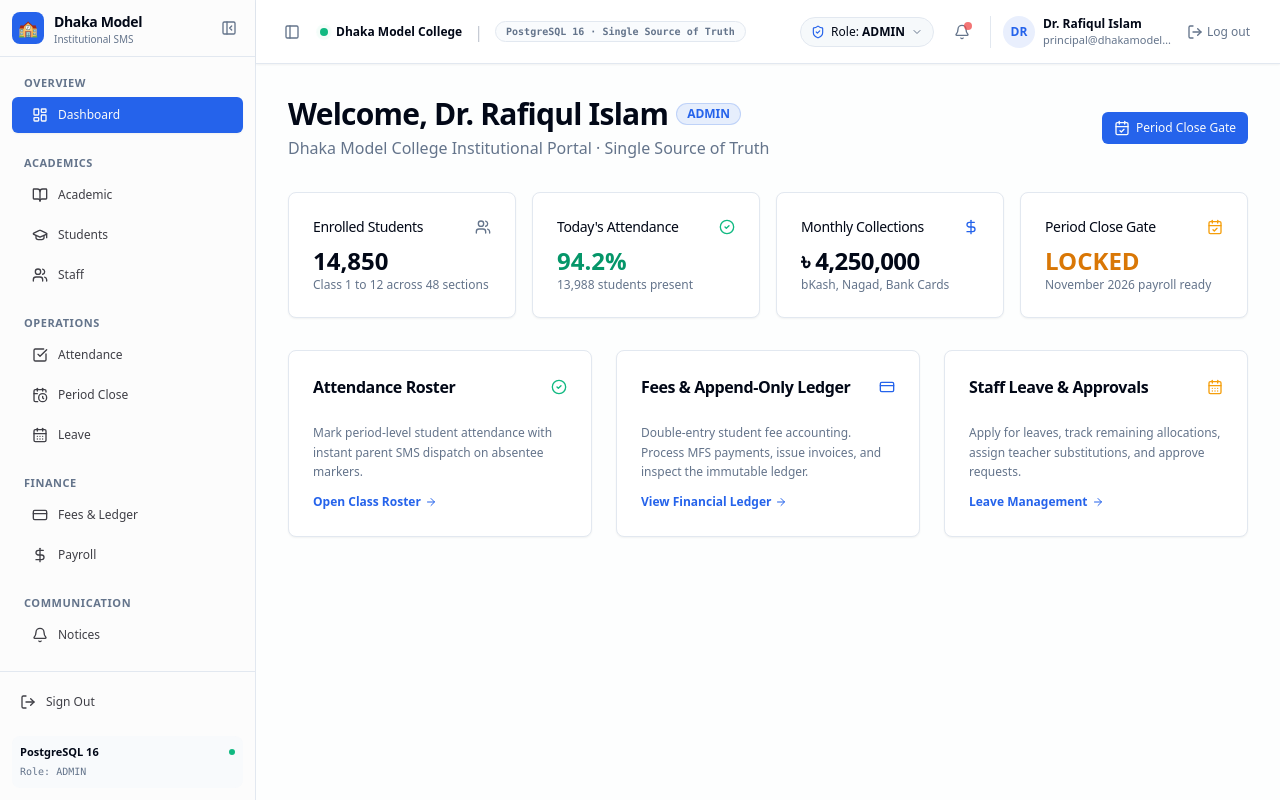
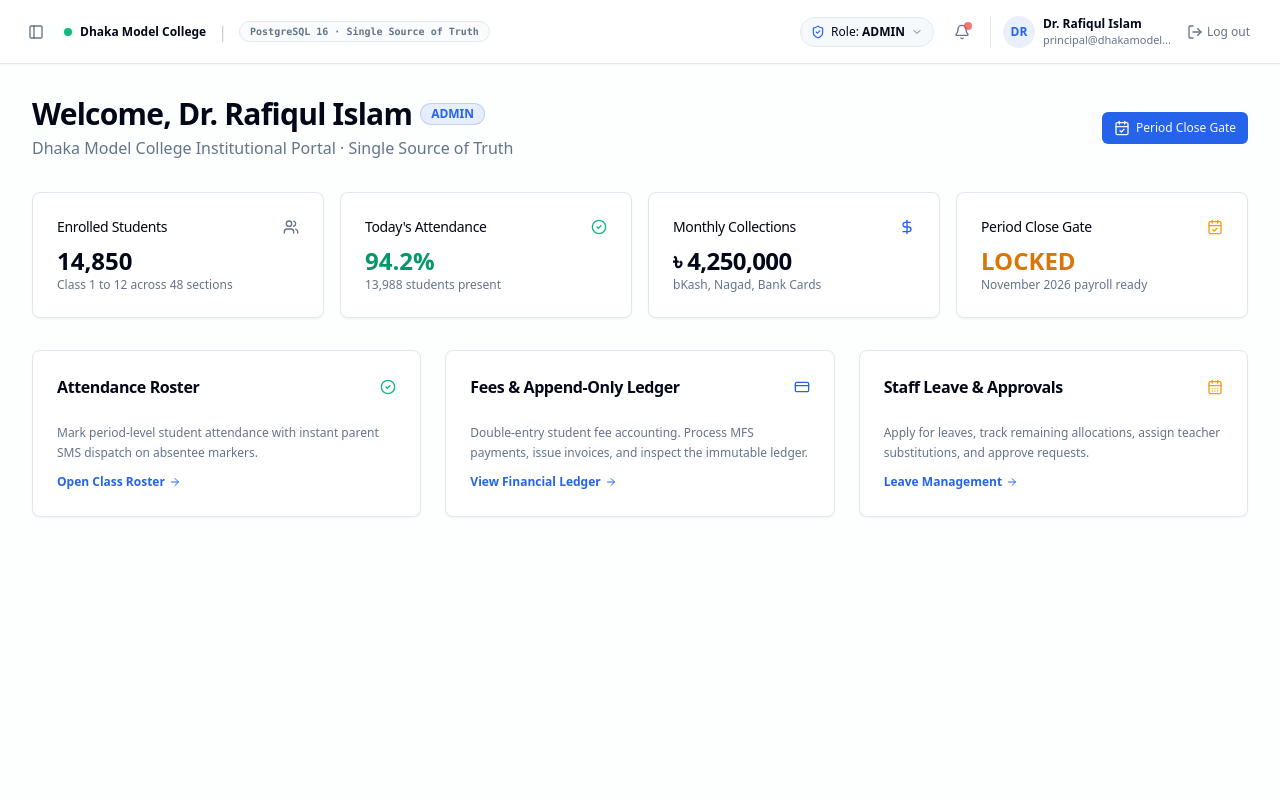
Before and after one commit to sks006/collage-management-system, a Next.js app in the folder apps/web/: page / in a window 1280 px wide. Built offline with nearby package versions, Linux system fonts and the light colour scheme.

Commit message:
feat(ui): hide scrollbar sliders across project and default sidebar to offcanvas hidden

```diff
--- a/apps/web/src/app/(dashboard)/layout.tsx
+++ b/apps/web/src/app/(dashboard)/layout.tsx
@@ -4,11 +4,11 @@ import { Navbar } from "@/components/shared/navbar";
 
 export default function DashboardLayout({ children }: { children: React.ReactNode }) {
   return (
-    <SidebarProvider>
-      <AppSidebar />
+    <SidebarProvider defaultOpen={false}>
+      <AppSidebar collapsible="offcanvas" />
       <SidebarInset>
         <Navbar />
-        <main className="flex-1 p-4 sm:p-6 lg:p-8 bg-muted/15 overflow-y-auto min-w-0">
+        <main className="flex-1 p-4 sm:p-6 lg:p-8 bg-muted/15 overflow-y-auto min-w-0 [scrollbar-width:none] [-ms-overflow-style:none] [&::-webkit-scrollbar]:hidden">
           <div className="max-w-7xl mx-auto w-full">
             {children}
           </div>
--- a/apps/web/src/app/globals.css
+++ b/apps/web/src/app/globals.css
@@ -61,8 +61,17 @@
 
   * {
     @apply border-border;
+    scrollbar-width: none;
+    -ms-overflow-style: none;
   }
   body {
     @apply bg-background text-foreground;
   }
+
+  /* Hide scrollbar / slider across browsers while keeping scrollability */
+  ::-webkit-scrollbar {
+    width: 0px;
+    height: 0px;
+    display: none;
+  }
 }
--- a/apps/web/src/components/app-sidebar.tsx
+++ b/apps/web/src/components/app-sidebar.tsx
@@ -60,7 +60,7 @@ export interface AppSidebarProps extends React.ComponentProps<typeof Sidebar> {
 
 export function AppSidebar({
   userRoles,
-  collapsible = "icon",
+  collapsible = "offcanvas",
   className,
   ...props
 }: AppSidebarProps) {
--- a/apps/web/src/components/ui/sidebar.tsx
+++ b/apps/web/src/components/ui/sidebar.tsx
@@ -376,7 +376,7 @@ const SidebarContent = React.forwardRef<
       ref={ref}
       data-sidebar="content"
       className={cn(
-        "flex min-h-0 flex-1 flex-col gap-2 overflow-auto p-2 scrollbar-none",
+        "flex min-h-0 flex-1 flex-col gap-2 overflow-y-auto p-2 [scrollbar-width:none] [-ms-overflow-style:none] [&::-webkit-scrollbar]:hidden",
         className
       )}
       {...props}
```
Also changed, not shown: 1 other file (tests, documents, lock files or other folders).
